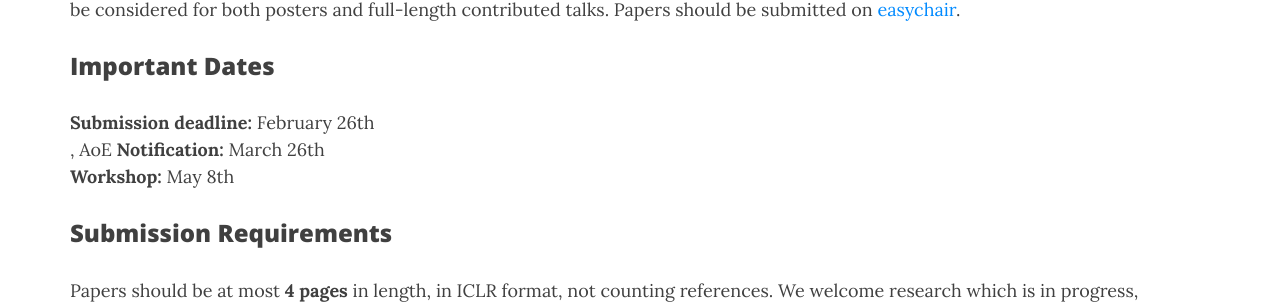
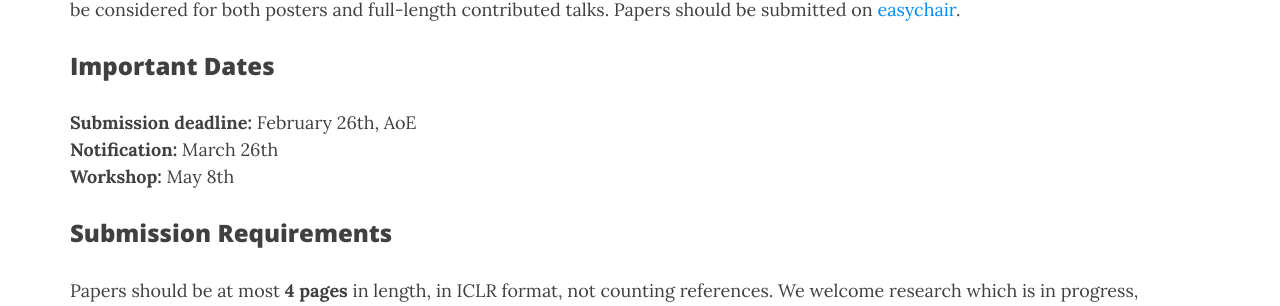
Before and after one commit to slremy/aiforpublichealth.github.io, a Jekyll site: the page built from cfp.md, in a window 1280 px wide and 900 px high, scrolled down 953 px. Shown: the part 221-527 px from the top of the window. Built offline with Jekyll 4.4.1, drawn with Linux system fonts in a browser that asks for light colours; nearby versions of some CDN libraries.

Commit message:
Update cfp.md

```diff
--- a/cfp.md
+++ b/cfp.md
@@ -31,7 +31,7 @@ Papers should be at most **4 pages** in length, in ICLR format. Unlimited extra
 
 ### Important Dates
 
-**Submission deadline:** February 26th <br>, AoE
+**Submission deadline:** February 26th, AoE <br>
 **Notification:** March 26th <br>
 **Workshop:** May 8th
 
```
